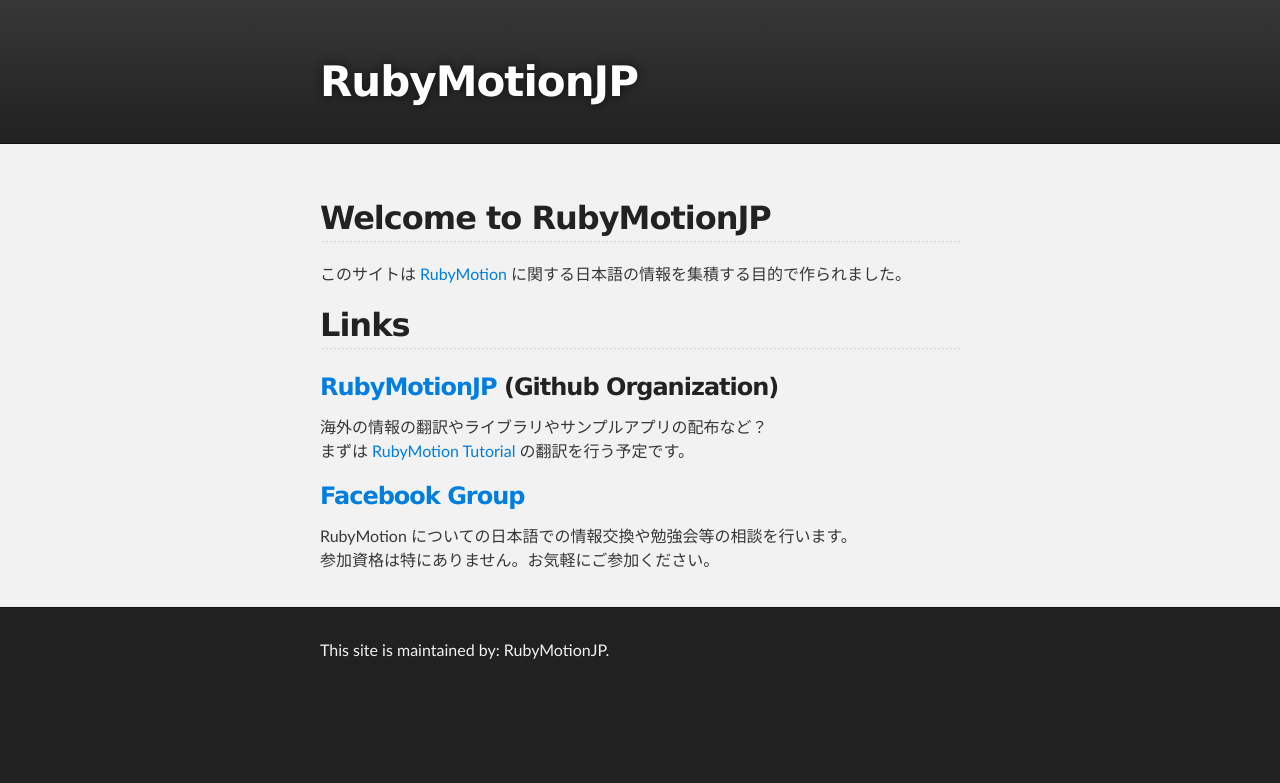
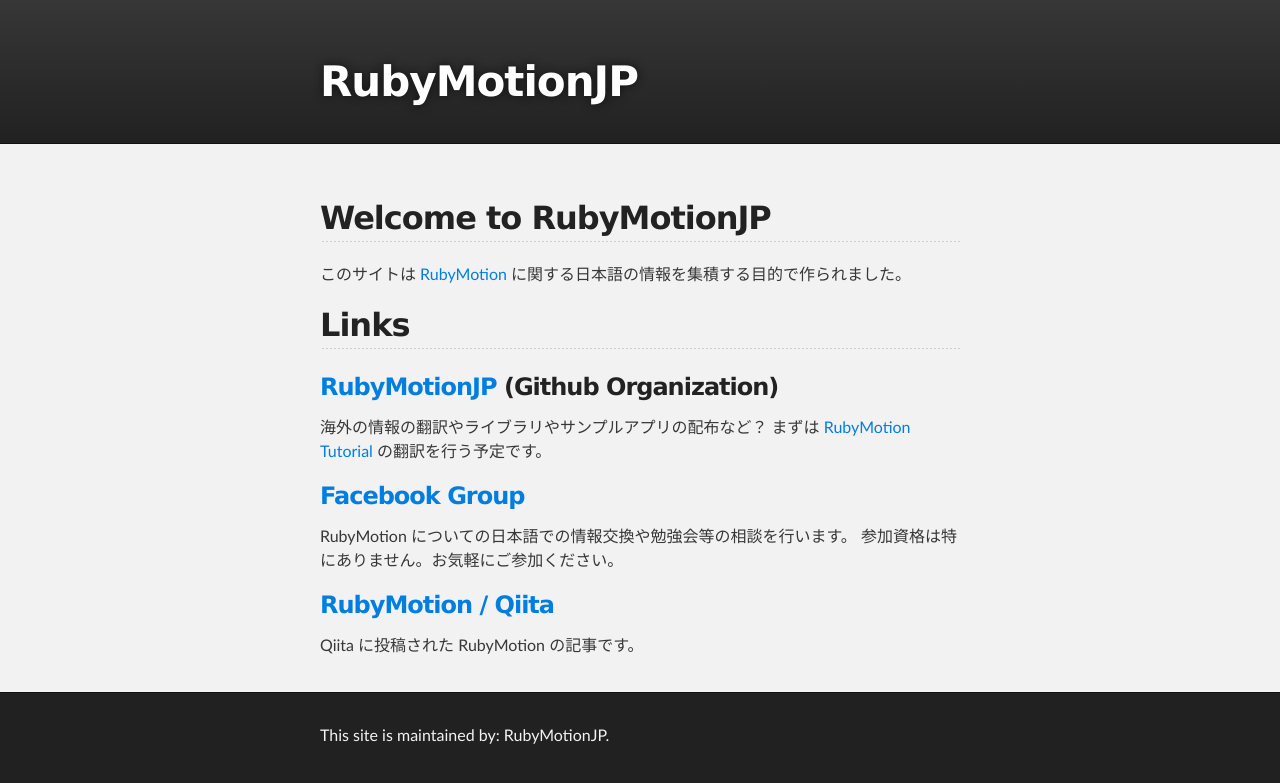
Before and after one commit to RubyMotionJP/rubymotionjp.github.com, a Jekyll site: the page built from index.md, in a window 1280 px wide. Shown: the top 783 px of the page. Built offline with Jekyll 4.4.1, drawn with Linux system fonts in a browser that asks for light colours.

Commit message:
add link to Qiita's RubyMotion articles

```diff
--- a/index.md
+++ b/index.md
@@ -19,3 +19,8 @@
 
 RubyMotion についての日本語での情報交換や勉強会等の相談を行います。
 参加資格は特にありません。お気軽にご参加ください。
+
+
+### [RubyMotion / Qiita](http://qiita.com/tags/RubyMotion)
+
+Qiita に投稿された RubyMotion の記事です。
```
